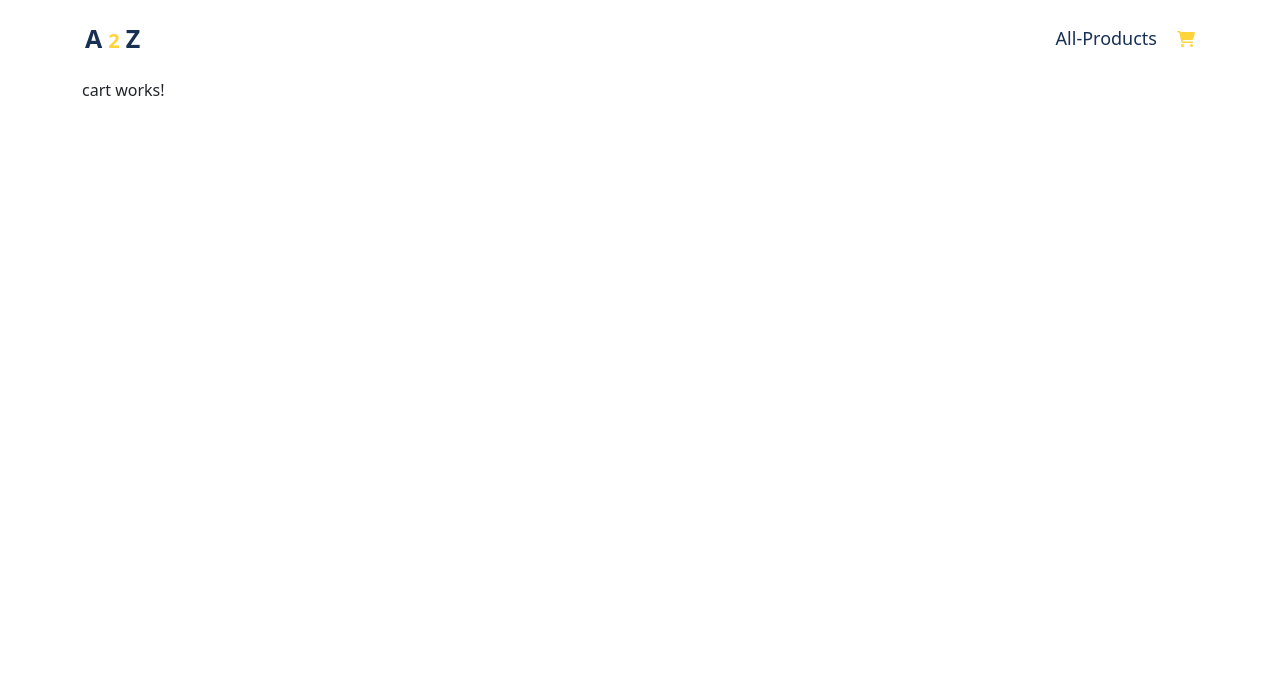
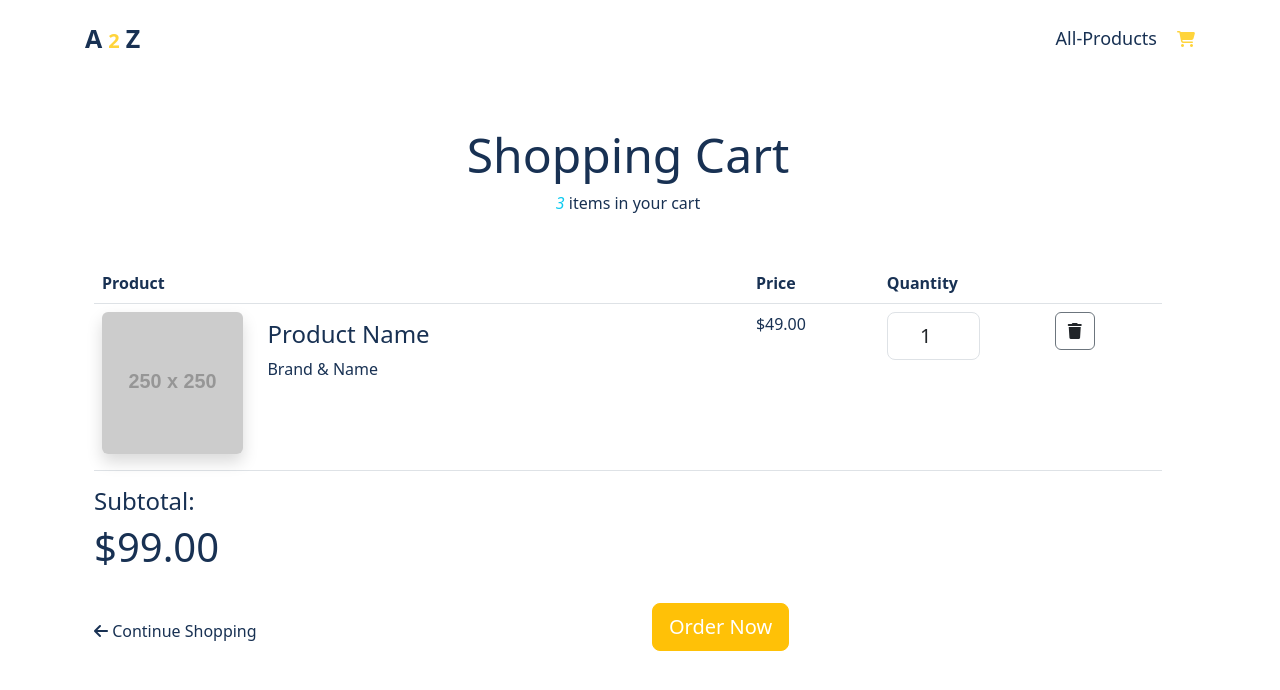
Before and after one commit to MahmoudsMohammed/A2Z, an Angular app: page /cart in a window 1280 px wide. Shown: the top 690 px of the page. Built offline with nearby package versions, Linux system fonts and the light colour scheme.

Commit message:
create the Cart UI

```diff
--- a/src/app/cart/components/cart/cart.component.html
+++ b/src/app/cart/components/cart/cart.component.html
@@ -1 +1,72 @@
-<p>cart works!</p>
+<section class="pt-5 pb-5">
+  <div class="container">
+    <div class="row w-100">
+      <div class="col-lg-12 col-md-12 col-12">
+        <h3 class="display-5 mb-2 text-center">Shopping Cart</h3>
+        <p class="mb-5 text-center">
+          <i class="text-info font-weight-bold">3</i> items in your cart
+        </p>
+        <table id="shoppingCart" class="table table-condensed table-responsive">
+          <thead>
+            <tr>
+              <th style="width: 60%">Product</th>
+              <th style="width: 12%">Price</th>
+              <th style="width: 10%">Quantity</th>
+              <th style="width: 16%"></th>
+            </tr>
+          </thead>
+          <tbody>
+            <tr>
+              <td data-th="Product">
+                <div class="row">
+                  <div class="col-md-3 text-left">
+                    <img
+                      src="https://via.placeholder.com/250x250/5fa9f8/ffffff"
+                      alt=""
+                      class="img-fluid d-none d-md-block rounded mb-2 shadow"
+                    />
+                  </div>
+                  <div class="col-md-9 text-left mt-sm-2">
+                    <h4>Product Name</h4>
+                    <p class="font-weight-light">Brand &amp; Name</p>
+                  </div>
+                </div>
+              </td>
+              <td data-th="Price">$49.00</td>
+              <td data-th="Quantity">
+                <input
+                  type="number"
+                  class="form-control form-control-lg text-center"
+                  value="1"
+                />
+              </td>
+              <td class="actions" data-th="">
+                <button
+                  class="d-block mx-auto btn btn-white border-secondary bg-white btn-md mb-2"
+                >
+                  <i class="fas fa-trash"></i>
+                </button>
+              </td>
+            </tr>
+          </tbody>
+        </table>
+        <div class="float-right text-right">
+          <h4>Subtotal:</h4>
+          <h1>$99.00</h1>
+        </div>
+      </div>
+    </div>
+    <div class="row mt-4 d-flex align-items-center">
+      <div class="col-sm-6 order-md-2 text-right">
+        <a class="btn btn-warning text-white mb-4 btn-lg pl-5 pr-5"
+          >Order Now</a
+        >
+      </div>
+      <div class="col-sm-6 mb-3 mb-m-1 order-md-1 text-md-left">
+        <a style="color: #183153"
+          ><i class="fas fa-arrow-left mr-2"></i> Continue Shopping</a
+        >
+      </div>
+    </div>
+  </div>
+</section>
--- a/src/app/cart/components/cart/cart.component.scss
+++ b/src/app/cart/components/cart/cart.component.scss
@@ -0,0 +1,8 @@
+h3,
+p,
+th,
+h4,
+td,
+h1 {
+  color: #183153 !important;
+}
```
Also changed, not shown: 1 other file (tests, documents, lock files or other folders).
